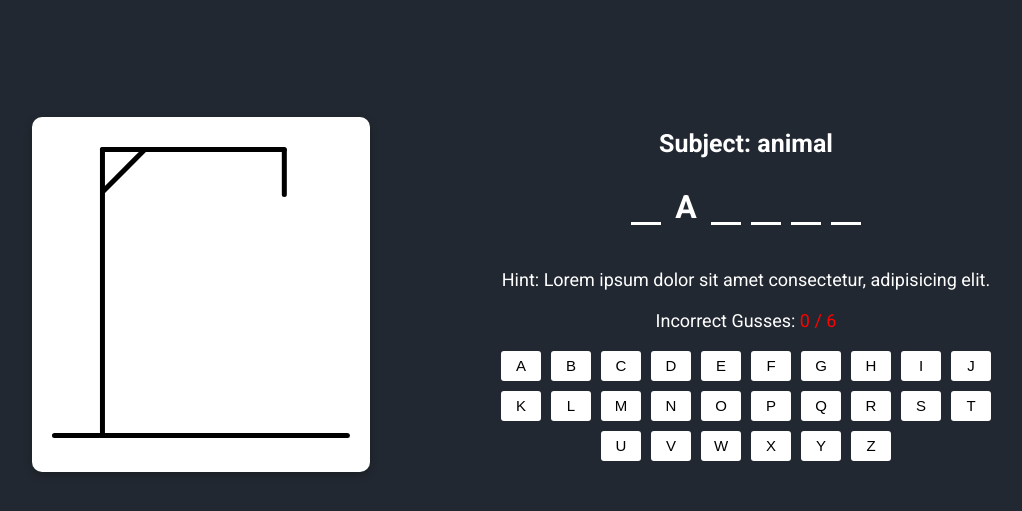
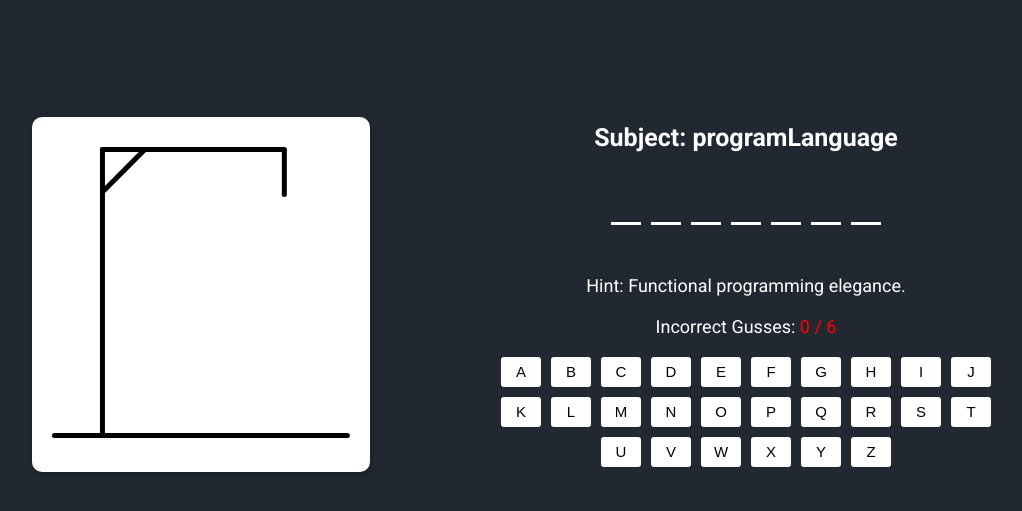
Before and after one commit to Hadisehzamani/hangman-game, a plain HTML site: page index.html in a window 1280 px wide. Shown: the part 61-572 px from the top of the page, without its empty margins (126-1148 px from the left). Drawn offline with Linux system fonts and the light colour scheme.

Commit message:
add getgetRandomWord function

```diff
--- a/assets/js/script.js
+++ b/assets/js/script.js
@@ -1,9 +1,26 @@
 const $ = document
 
 const keyboardContainer = $.querySelector('.keyboard-container')
+const wordDisplayContainer = $.querySelector('.word-display')
 
+//getting random word
+const getRandomWord = () => {
+    let categoryTopics = Object.keys(wordList);
+    let randomCategory = categoryTopics[Math.floor(Math.random() * categoryTopics.length)];
+    let chosenCategory = wordList[randomCategory];
+    let randomIndex = Math.floor(Math.random() * chosenCategory.length);
+    let randomWord = chosenCategory[randomIndex];
+    $.querySelector('.hint span').innerText = randomWord.hint;
+    $.querySelector('.subject span').innerText = randomCategory;
+    wordDisplayContainer.innerHTML = randomWord.word.split("").map(() => `<li class="letter"></li>`).join("")
+}
+
+
+//creating keyboard buttons
 for(let i = 97;i <= 122;i++) {
     const btn = $.createElement('button');
     btn.innerText = String.fromCharCode(i);
     keyboardContainer.appendChild(btn)
 }
+
+getRandomWord()
--- a/assets/style/style.css
+++ b/assets/style/style.css
@@ -70,7 +70,7 @@ h1 {
 .container .game-box {
     display: flex;
     flex-direction: column;
-    gap: 10px;
+    gap: 20px;
     justify-content: center;
     align-items: center;
     max-width: 500px;
@@ -79,7 +79,6 @@ h1 {
 .hint,
 .gusses-text {
     font-size: 18px;
-    margin-bottom: 10px;
     text-align: center;
 }
 
--- a/index.html
+++ b/index.html
@@ -16,14 +16,7 @@
             <h4 class="subject">
                 Subject: <span>animal</span>
             </h4>
-            <ul class="word-display">
-                <li class="letter"></li>
-                <li class="letter gussed">a</li>
-                <li class="letter"></li>
-                <li class="letter"></li>
-                <li class="letter"></li>
-                <li class="letter"></li>
-            </ul>
+            <ul class="word-display"></ul>
             <p class="hint">
                 Hint: <span>Lorem ipsum dolor sit amet consectetur, adipisicing elit.</span>
             </p>
@@ -41,7 +34,7 @@
         <button>New Game</button>
     </div>
 
+    <script src="./assets/js/word-list.js"></script>
     <script src="./assets/js/script.js"></script>
-    <script src="./assets/js/word-list.js"></script>
 </body>
 </html>
```
